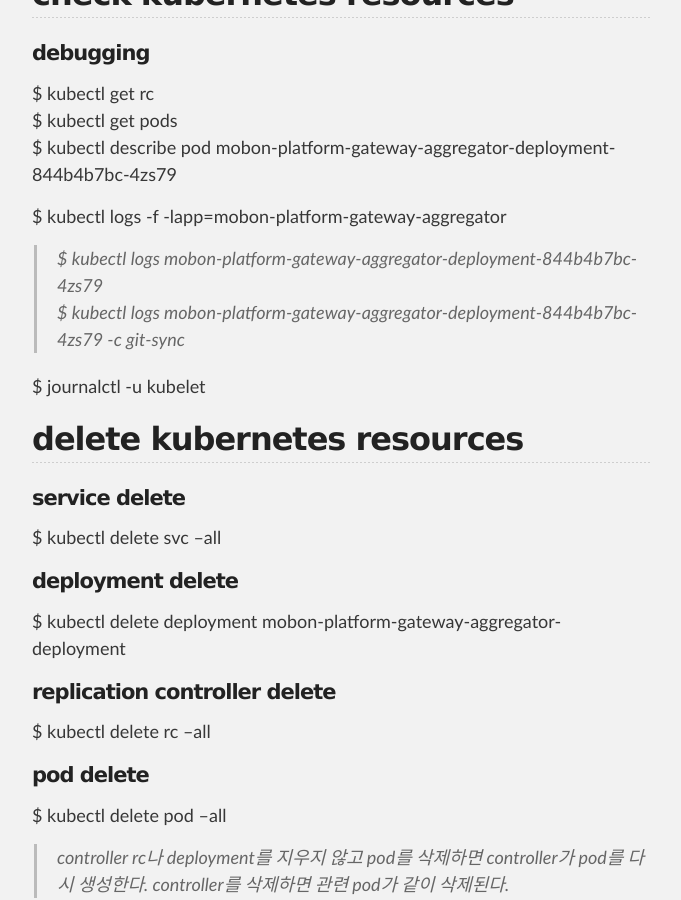
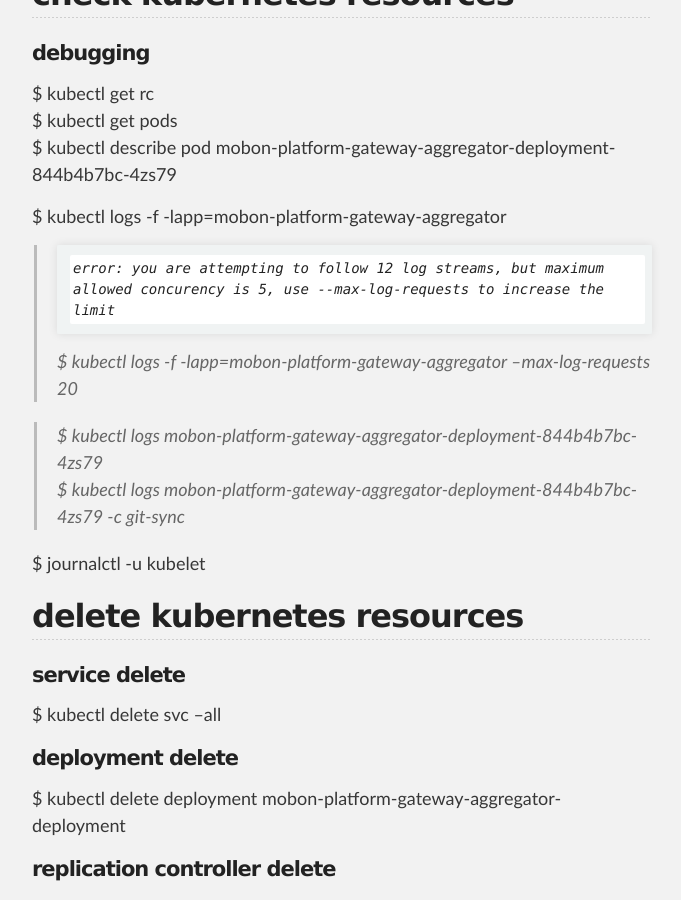
Before and after one commit to unlimited9/unlimited9.github.com, a Jekyll site: the page built from reference.notes/TA/cloud/kubernetes/how.to.deployment.md, in a window 1280 px wide and 900 px high, scrolled down 6767 px. Shown: the whole window, without its empty margins (298-979 px from the left). Built offline with Jekyll 4.4.1, drawn with Linux system fonts in a browser that asks for light colours; our own code applies the rules of GitHub Pages for plain Markdown files.

Commit message:
Update how.to.deployment.md

````diff
--- a/reference.notes/TA/cloud/kubernetes/how.to.deployment.md
+++ b/reference.notes/TA/cloud/kubernetes/how.to.deployment.md
@@ -322,6 +322,11 @@ $ kubectl get pods
 $ kubectl describe pod mobon-platform-gateway-aggregator-deployment-844b4b7bc-4zs79
 
 $ kubectl logs -f -lapp=mobon-platform-gateway-aggregator
+>```
+>error: you are attempting to follow 12 log streams, but maximum allowed concurency is 5, use --max-log-requests to increase the limit
+>```
+>$ kubectl logs -f -lapp=mobon-platform-gateway-aggregator --max-log-requests 20
+
 >$ kubectl logs mobon-platform-gateway-aggregator-deployment-844b4b7bc-4zs79
 >$ kubectl logs mobon-platform-gateway-aggregator-deployment-844b4b7bc-4zs79 -c git-sync
 
````
